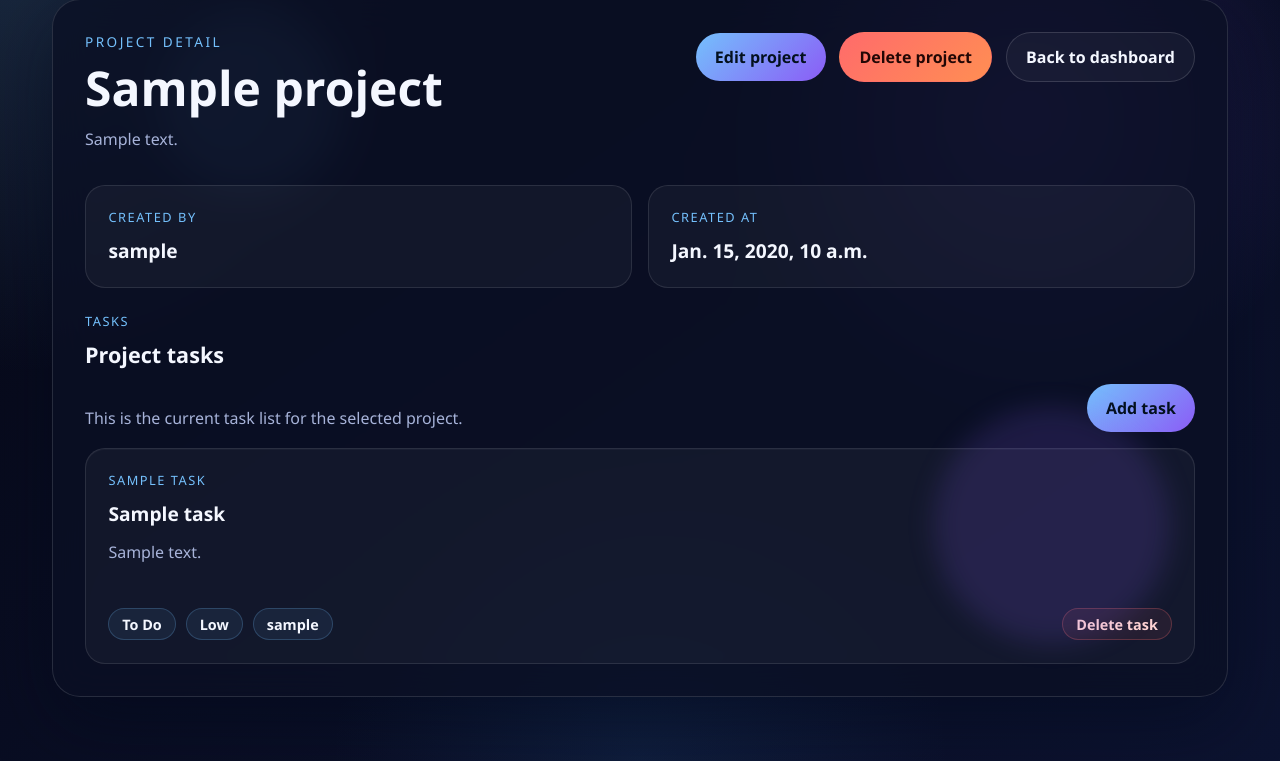
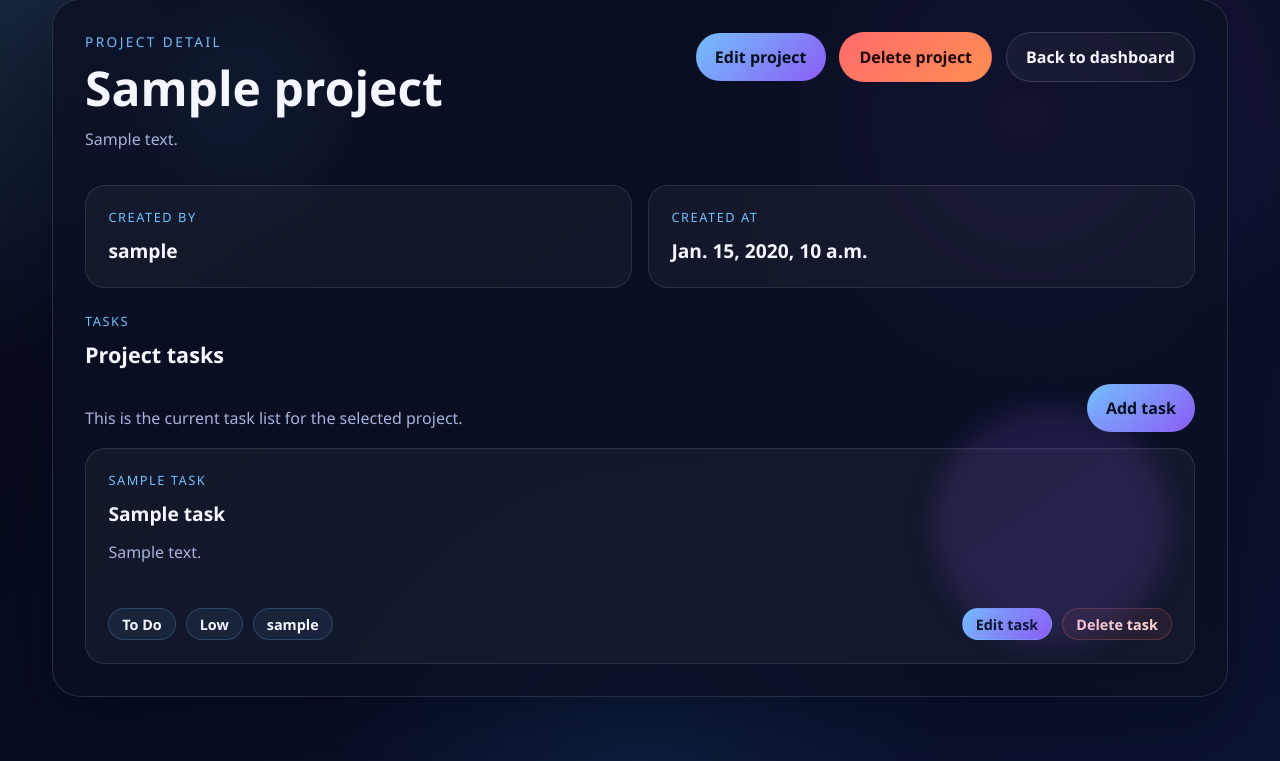
Before and after one commit to cejnik/Django, a Django app: page /project-detail/1/ in a window 1280 px wide. Shown: the part 49-810 px from the top of the page. Run offline with Django 5.2, Linux system fonts and the light colour scheme; a user stored in the database is signed in; tables that the repository leaves empty hold one stand-in row (values such as "Sample post").

Commit message:
add edit tasks option

```diff
--- a/Django_task_manager/task_manager/static/tasks/project_detail.css
+++ b/Django_task_manager/task_manager/static/tasks/project_detail.css
@@ -119,6 +119,7 @@
     display: flex;
     justify-content: flex-end;
     flex-shrink: 0;
+    gap: 0.65rem;
 }
 
 .task-pill {
@@ -132,6 +133,26 @@
     color: var(--space-text);
     font-size: 0.9rem;
     font-weight: 600;
+}
+
+.task-inline-link {
+    display: inline-flex;
+    align-items: center;
+    min-height: 2rem;
+    padding: 0.35rem 0.8rem;
+    border: 1px solid rgba(116, 192, 252, 0.22);
+    border-radius: 999px;
+    background: linear-gradient(135deg, var(--space-accent), var(--space-accent-strong));
+    color: #03101e;
+    font-size: 0.9rem;
+    font-weight: 700;
+    text-decoration: none;
+    transition: transform 0.25s ease, box-shadow 0.25s ease;
+}
+
+.task-inline-link:hover {
+    transform: translateY(-2px);
+    box-shadow: 0 12px 20px rgba(116, 192, 252, 0.2);
 }
 
 .danger-inline-link {
--- a/Django_task_manager/task_manager/tasks/templates/tasks/project_detail.html
+++ b/Django_task_manager/task_manager/tasks/templates/tasks/project_detail.html
@@ -69,6 +69,7 @@
                             <span class="task-pill">{{ one_task.assigned_to }}</span>
                         </div>
                         <div class="task-card-actions">
+                            <a href="{% url "edit_task_url" one_task.pk %}" class="task-inline-link">Edit task</a>
                             <a href="{% url "delete_task_url" one_task.pk %}" class="danger-inline-link">Delete task</a>
                         </div>
                     </div>
--- a/Django_task_manager/task_manager/tasks/urls.py
+++ b/Django_task_manager/task_manager/tasks/urls.py
@@ -14,5 +14,6 @@ urlpatterns = [
     path('projects/<int:pk>/delete/', views.delete_project, name='delete_project_url'),
     path('tasks/<int:pk>/delete/', views.delete_task, name= 'delete_task_url'),
     path('projects/<int:pk>/edit/', views.edit_project, name='project_edit_url'),
+    path('tasks/<int:pk>/edit/', views.edit_task, name='edit_task_url')
 
 ]
--- a/Django_task_manager/task_manager/tasks/views.py
+++ b/Django_task_manager/task_manager/tasks/views.py
@@ -113,3 +113,18 @@ def edit_project(request, pk):
         'project': project,
         'form': form
     })
+
+@login_required
+def edit_task(request, pk):
+    task = get_object_or_404(Task, pk = pk, created_by= request.user)
+    if request.method == 'POST':
+        form = TaskCreationForm(request.POST, instance=task)
+        if form.is_valid():
+            form.save()
+            return redirect('project_detail_url', task.project.pk)
+    else:
+        form = TaskCreationForm(instance=task)
+    return render(request, 'tasks/edit_task.html', {
+        'form': form,
+        'task': task
+    })
```
Also changed, not shown: Django_task_manager/task_manager/tasks/templates/tasks/edit_task.html (added, +25 -0 lines).
